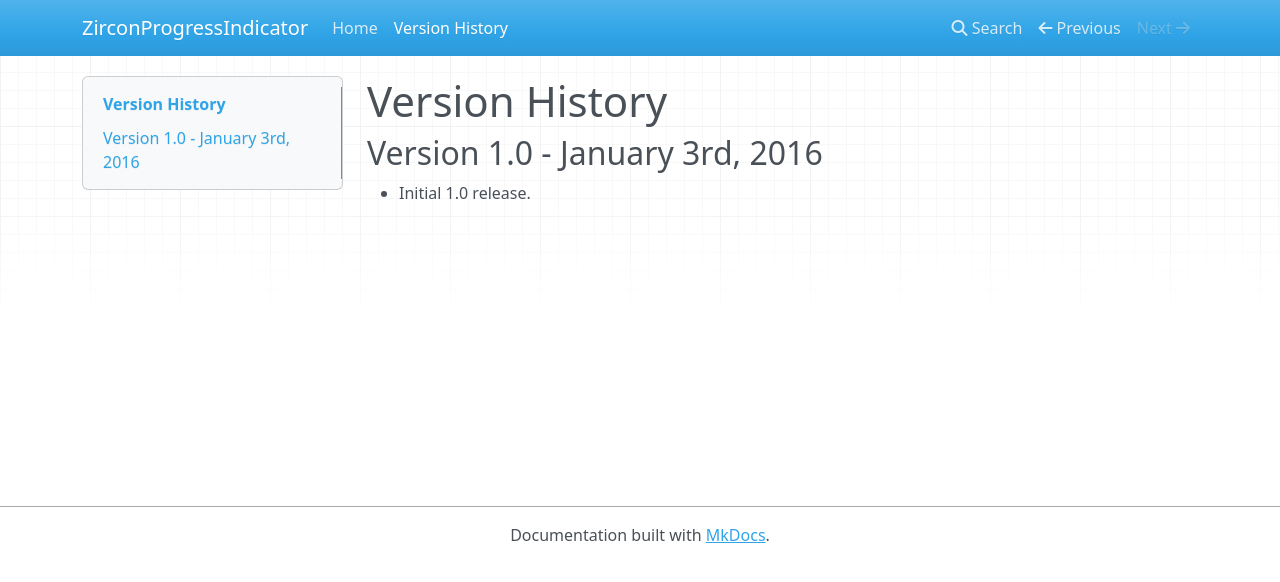
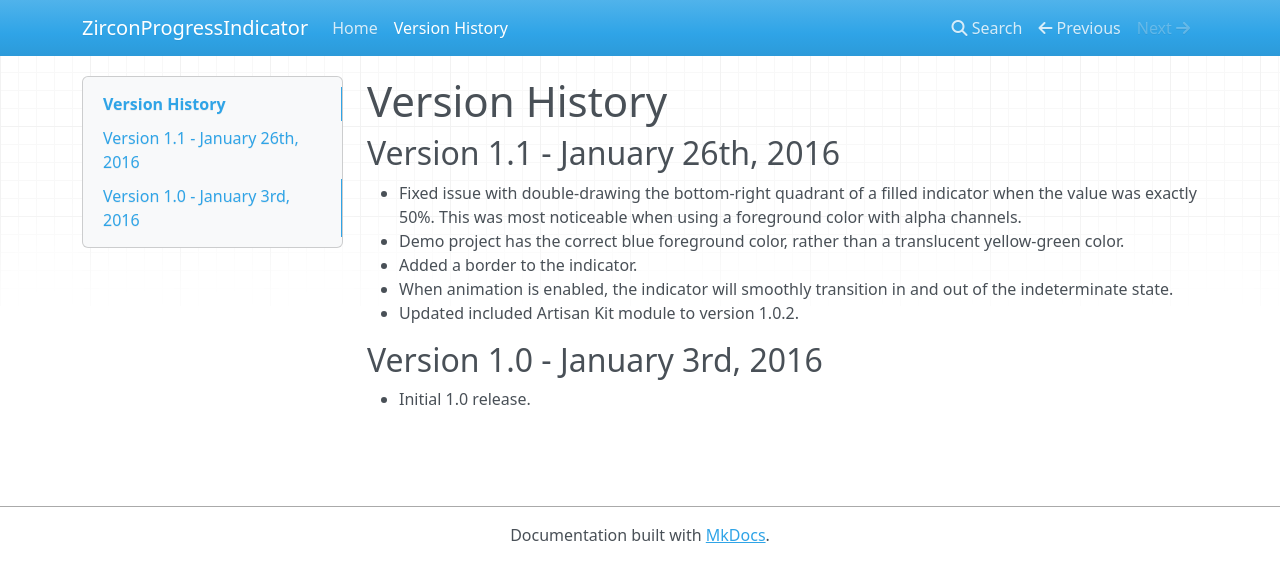
Before and after one commit to thommcgrath/ZirconProgressIndicator, an MkDocs documentation site: the page built from Documentation/docs/History.md, in a window 1280 px wide. Shown: the top 582 px of the page. Built offline with MkDocs 1.6.1, drawn with Linux system fonts in a browser that asks for light colours; nearby versions of some CDN libraries; old or Windows-style settings are respelled for this version of MkDocs.

Commit message:
Updating documentation

```diff
--- a/Documentation/docs/History.md
+++ b/Documentation/docs/History.md
@@ -1,4 +1,12 @@
 # Version History
+
+## Version 1.1 - January 26th, 2016
+
+- Fixed issue with double-drawing the bottom-right quadrant of a filled indicator when the value was exactly 50%. This was most noticeable when using a foreground color with alpha channels.
+- Demo project has the correct blue foreground color, rather than a translucent yellow-green color.
+- Added a border to the indicator.
+- When animation is enabled, the indicator will smoothly transition in and out of the indeterminate state.
+- Updated included Artisan Kit module to version 1.0.2.
 
 ## Version 1.0 - January 3rd, 2016
 
```
